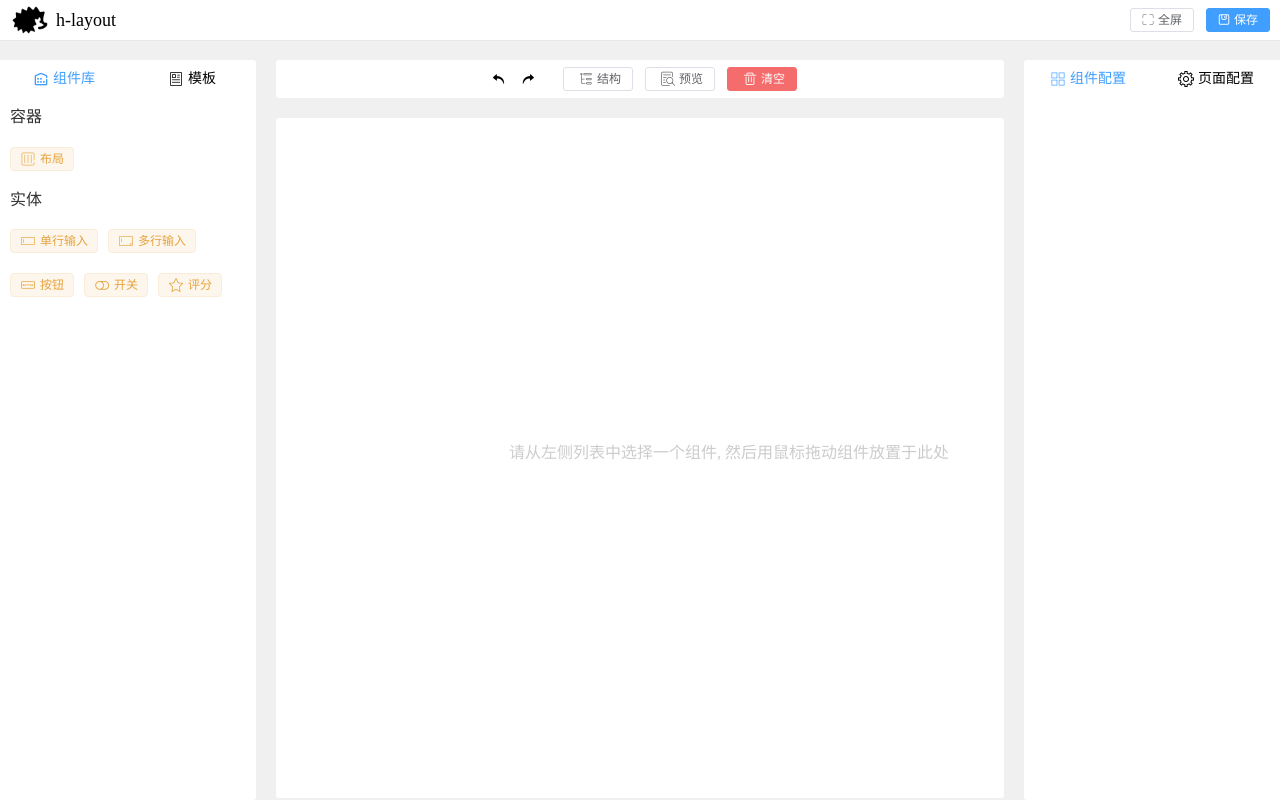
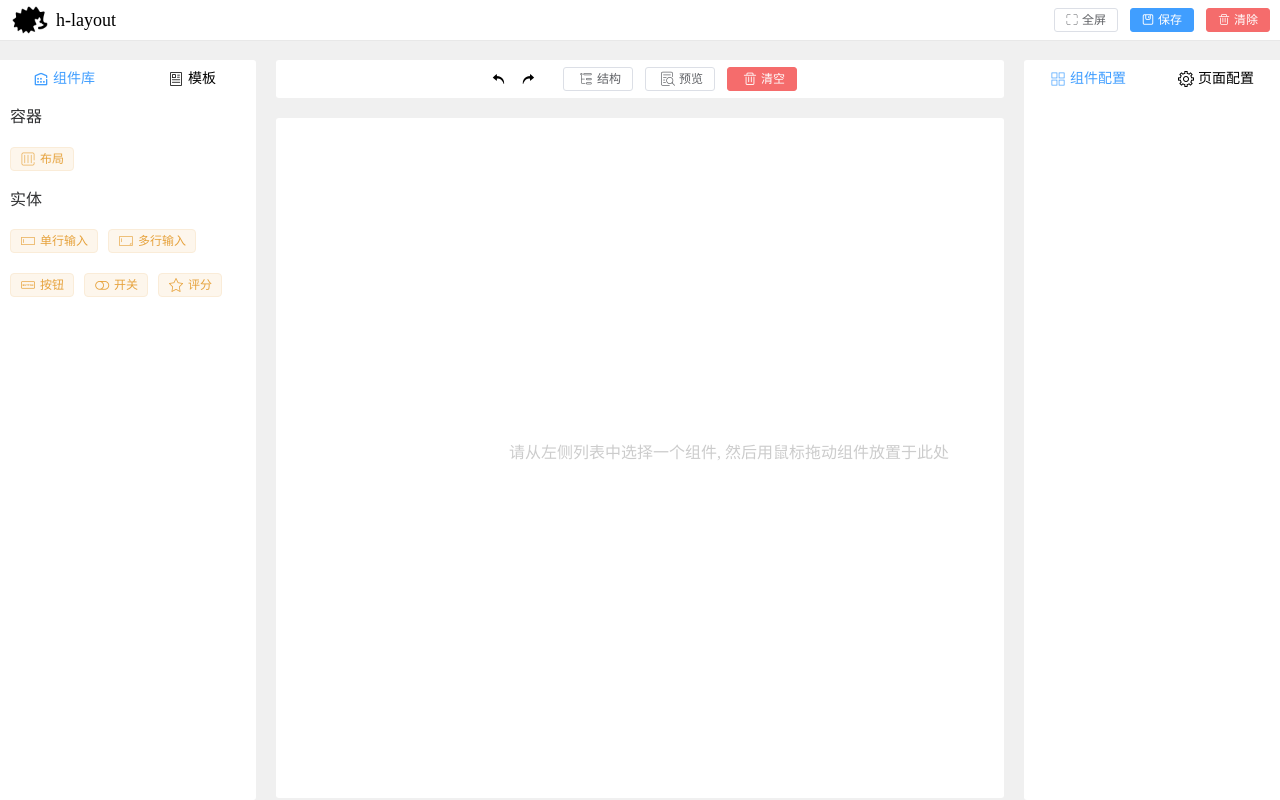
Before and after one commit to illusionnnn/h-layout, a Vue app: page / in a window 1280 px wide. Built offline with nearby package versions, Linux system fonts and the light colour scheme.

Commit message:
[feat]: add a cache clearup feature

```diff
--- a/src/components/BaseHeader.vue
+++ b/src/components/BaseHeader.vue
@@ -3,7 +3,7 @@
  * @Author: Hedgehog96
  * @Date: 2022-05-07 16:34:02
  * @LastEditors: Hedgehog96
- * @LastEditTime: 2022-08-10 18:33:12
+ * @LastEditTime: 2022-08-17 10:44:51
 -->
 <template>
     <div class="h-base-header">
@@ -28,12 +28,19 @@
             >
                 <i class="iconfont icon-h-baocun" />保存
             </el-button>
+            <el-button
+                size="small"
+                type="danger"
+                @click="handleCleanCache()"
+            >
+                <i class="iconfont icon-h-shanchu" />清除
+            </el-button>
         </div>
     </div>
 </template>
 
 <script setup lang="ts">
-import { ElMessage } from "element-plus";
+import { getCurrentInstance } from 'vue';
 import { useComponentsStore } from "@/store/components";
 
 interface FullScreenHTMLElement extends HTMLElement {
@@ -41,6 +48,7 @@ interface FullScreenHTMLElement extends HTMLElement {
   msRequestFullscreen?: () => void;
   webkitRequestFullscreen?: () => void;
 }
+const instance = getCurrentInstance();
 
 const handleFullScreen = () => {
     const elem = document.querySelector("html") as FullScreenHTMLElement;
@@ -53,15 +61,16 @@ const handleFullScreen = () => {
     } else if (elem.webkitRequestFullscreen) {
         elem.webkitRequestFullscreen();
     } else {
-        ElMessage({
-            message: "使用该功能请配合最新版chrome浏览器食用",
-            type: "warning",
-        });
+        instance?.appContext.config.globalProperties.$message.warning('使用该功能请配合最新版chrome浏览器食用');
     }
 };
 
 const componentsStore = useComponentsStore();
 const handleSave = () => componentsStore.save();
+const handleCleanCache = () => {
+    window.localStorage.clear();
+    instance?.appContext.config.globalProperties.$message.success('缓存已清除');
+};
 </script>
 
 <style lang="scss" scoped>
```
